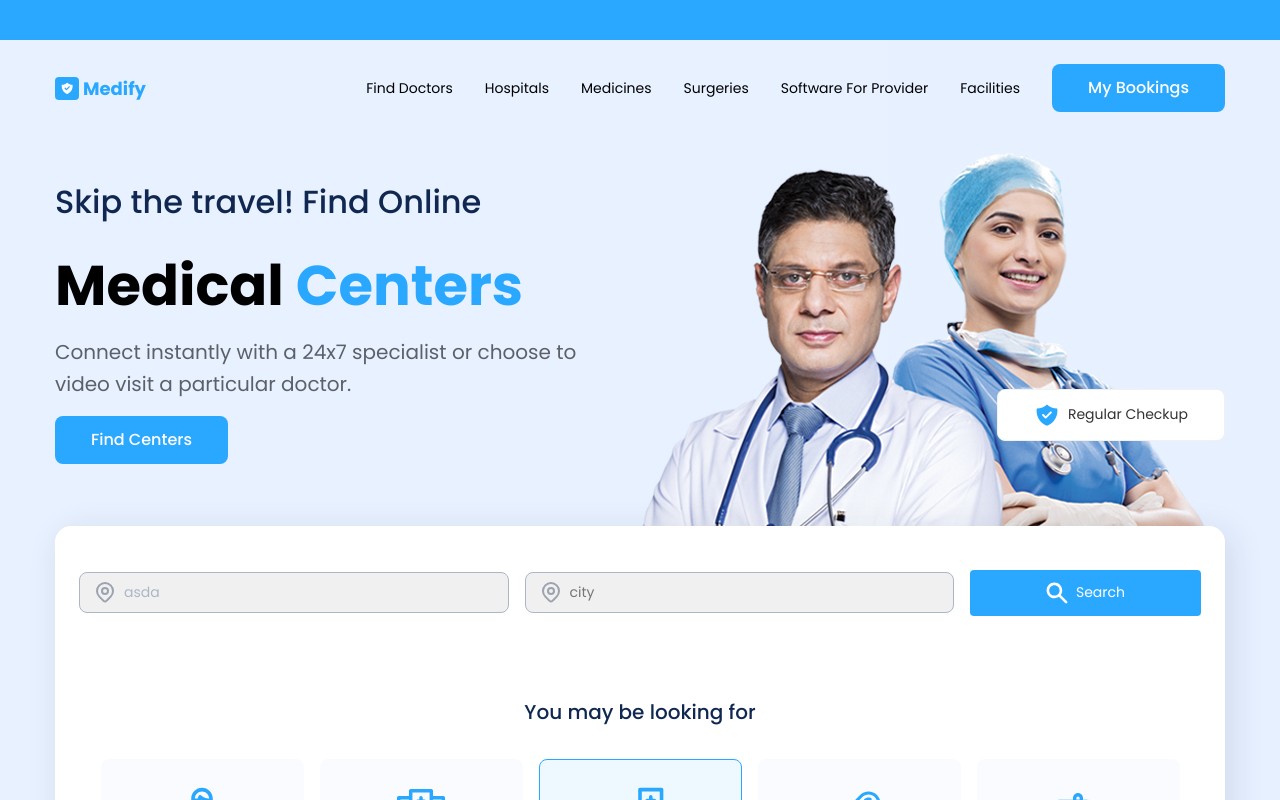
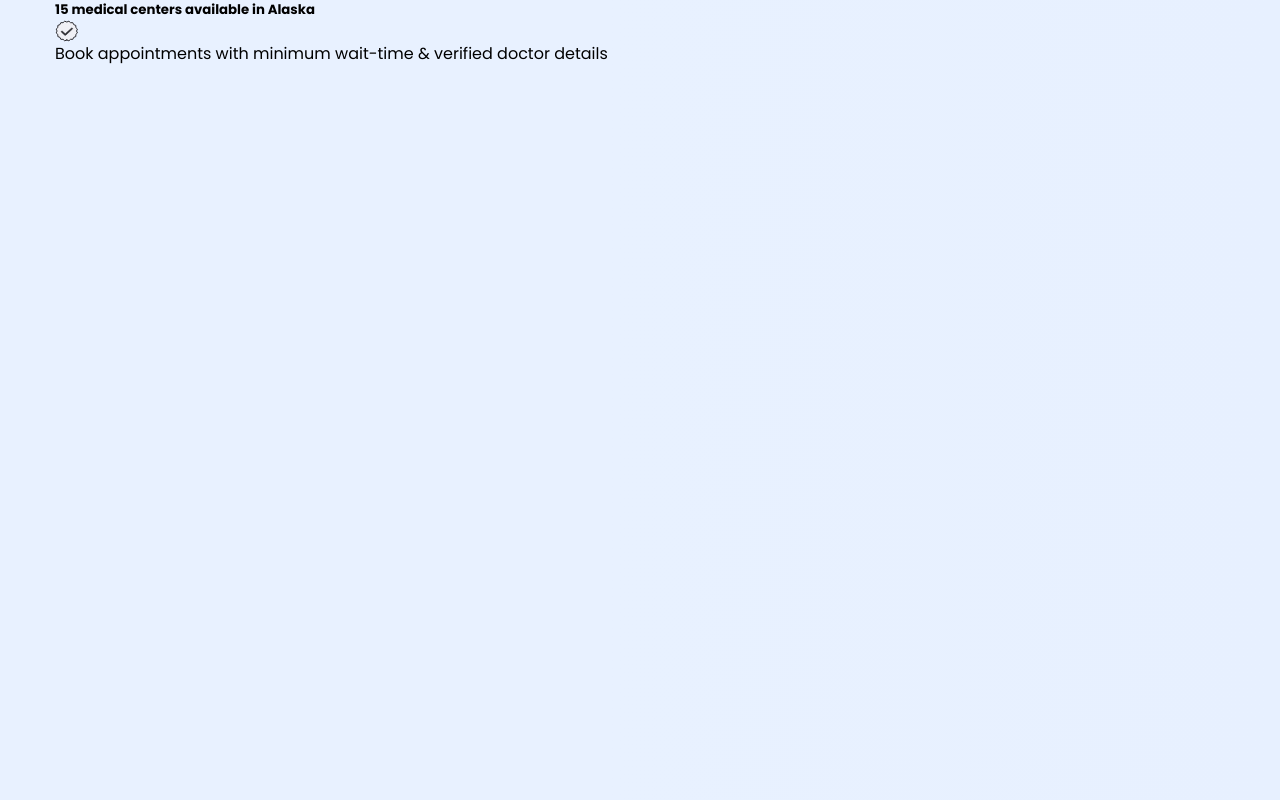
Before and after one commit to abhay8696/medify, a React (Vite) app: page / in a window 1280 px wide. Shown: the top 800 px of the page. Built offline with nearby package versions, Linux system fonts and the light colour scheme.

Commit message:
created SearchResults.jsx component, content is yet to be added

```diff
--- a/src/App.jsx
+++ b/src/App.jsx
@@ -13,6 +13,7 @@ import Families from './components/Families/Families'
 import FAQ from './components/FAQ/FAQ'
 import Download from './components/Download/Download'
 import MainFooter from './components/MainFooter/MainFooter'
+import SearchResults from './components/SearchResults/SearchResults'
 
 function App() {
   const [count, setCount] = useState(0)
@@ -20,7 +21,7 @@ function App() {
   return (
     <>
       <div className='App'>
-        <AppTop />
+        {/* <AppTop />
         <Navbar />
         <Hero />
         <CardHolder type="offers" classForMargin={"CardHolder-offers"}/>
@@ -31,7 +32,8 @@ function App() {
         <Families />
         <FAQ />
         <Download />
-        <MainFooter />
+        <MainFooter /> */}
+        <SearchResults />
       </div>
     </>
   )
--- /dev/null
+++ b/src/components/SearchResults/SearchResults.css
@@ -0,0 +1,5 @@
+
+.resultsBody{
+    margin-left: auto;
+    margin-right: auto;
+}
--- /dev/null
+++ b/src/components/SearchResults/SearchResults.jsx
@@ -0,0 +1,27 @@
+import React from 'react';
+//styles
+import "./SearchResults.css";
+//assets
+import checkIcon from "../../assets/checkBadge.svg"
+//components
+import CommonSubText from "../CommonSubText/CommonSubText";
+
+const headline = "15 medical centers available in Alaska";
+const subText = "Book appointments with minimum wait-time & verified doctor details";
+const SearchResults = () => {
+    return (
+        <div className='SearchResults'>
+            <div className='commonContainer resultsBody'>
+                <div className='resultsHead'>
+                    <h5>{headline}</h5>
+                    <p>
+                        <img src={checkIcon} alt='check icon' className='checkIcon'/>
+                        <span>{subText}</span>
+                    </p>
+                </div>
+            </div>
+        </div>
+    );
+};
+
+export default SearchResults;
```
Also changed, not shown: src/assets/checkBadge.svg (added).
